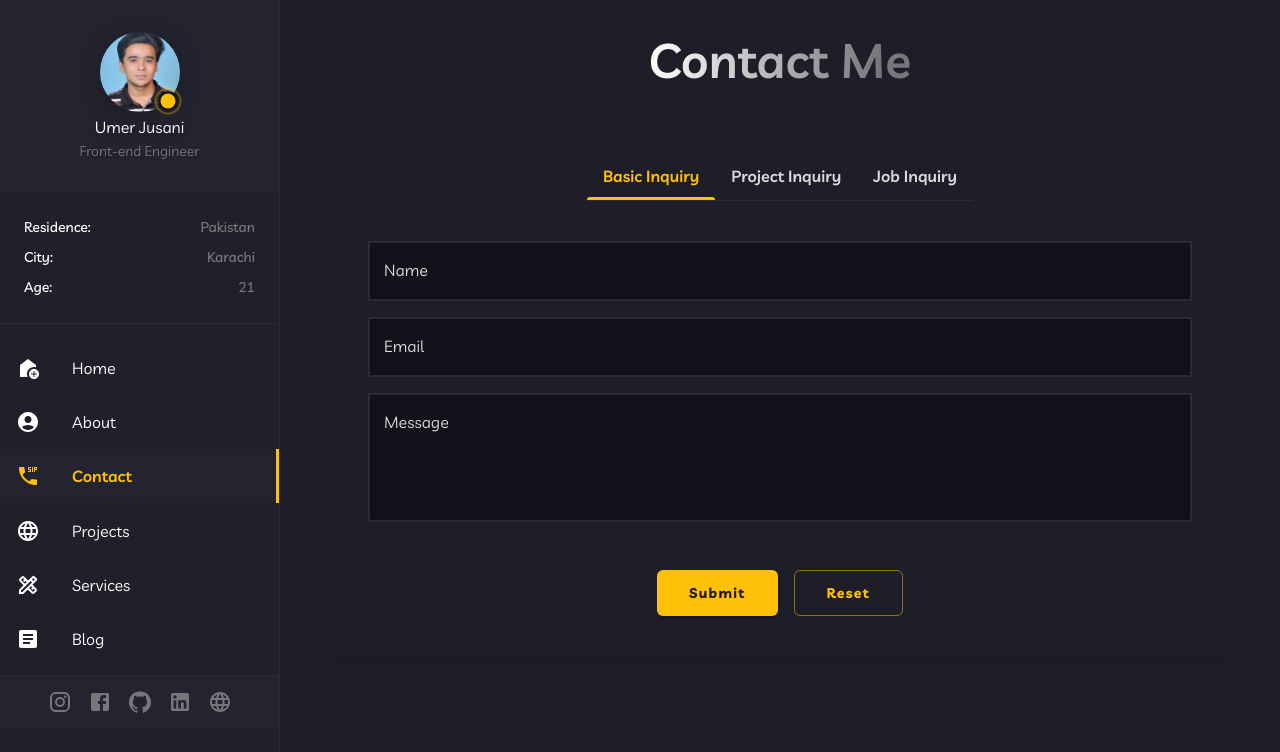
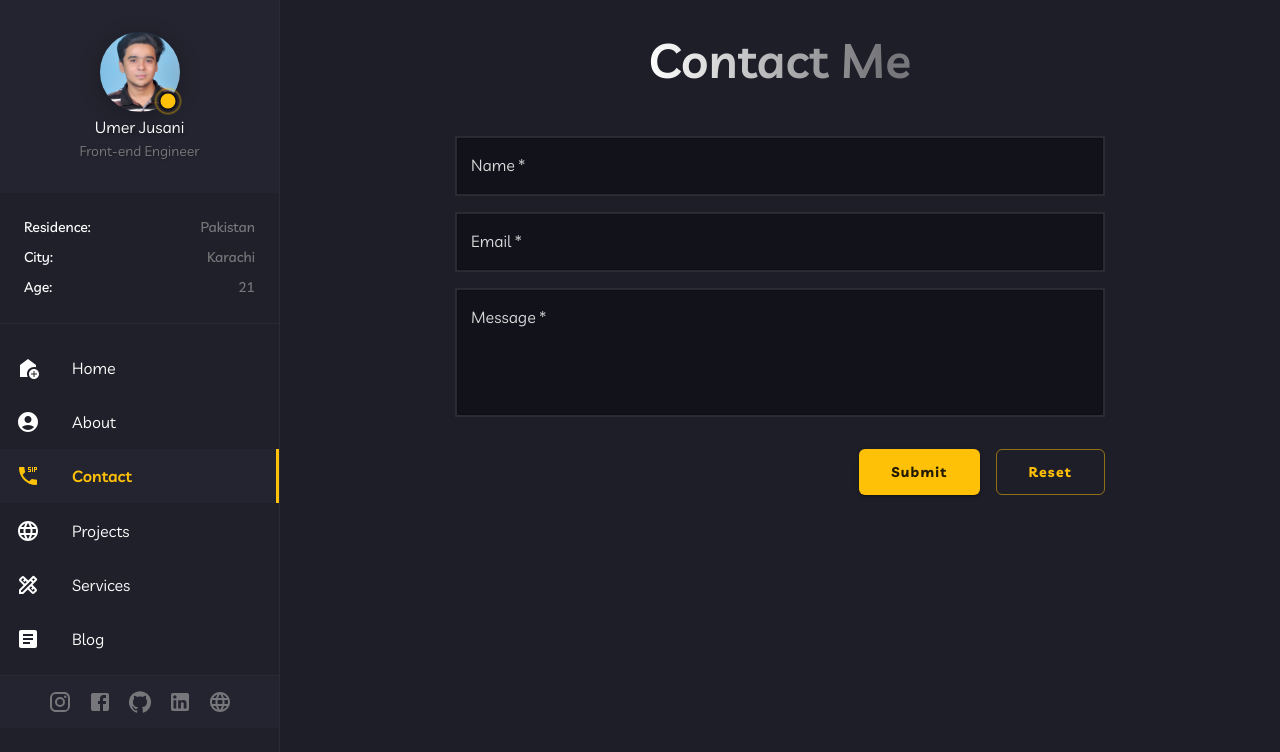
Before and after one commit to umer-jusani/portfolio-umerjusani, a Next.js app: page /dashboard/contact in a window 1280 px wide. Shown: the top 752 px of the page. Built offline with nearby package versions, Linux system fonts and the light colour scheme.

Commit message:
email sent from contact form done.

```diff
--- a/src/app/dashboard/contact/page.js
+++ b/src/app/dashboard/contact/page.js
@@ -1,11 +1,8 @@
 "use client"
-import { ContainerSpacerY, flowSpacer, SectionHeadingVariant } from '@/constant'
+import { flowSpacer, SectionHeadingVariant } from '@/constant'
 import BasicInquiryForm from '@/shared/components/contact-form/basic-inquiry-form/basicInquiryForm'
-import JobInquiryForm from '@/shared/components/contact-form/job-inquiry-form/jobInquiryForm'
-import ProjectInquiryForm from '@/shared/components/contact-form/project-inquiry-form/projectInquiryForm'
-import ContactTabPanel from '@/shared/components/contact-tab-panel/contactTabPanel'
 import { SectionHeading } from '@/shared/global-styling/Ui'
-import { Box, Container, Stack } from '@mui/material'
+import { Container, Stack, Box } from '@mui/material'
 
 const ContactPage = () => {
     return (
@@ -14,14 +11,10 @@ const ContactPage = () => {
                 <SectionHeading variant={SectionHeadingVariant}>Contact Me</SectionHeading>
 
                 {/* Form Section */}
-                <ContactTabPanel>
-                    {/* Basic Inquiry Form */}
-                    <BasicInquiryForm />
-                    {/* Project Inquiry Form */}
-                    <ProjectInquiryForm />
-                    {/* Job Inquiry Form */}
-                    <JobInquiryForm />
-                </ContactTabPanel>
+                <Box width={"min(650px, 100%)"}>
+                <BasicInquiryForm />
+                </Box>
+
             </Stack>
 
         </Container>
--- a/src/constant.js
+++ b/src/constant.js
@@ -121,7 +121,7 @@ export const projects = [
         title: "Linkedin Clone",
         image: LinkedinClone.src,
         description: "Linkedin Clone is a web application that allows users to watch Linkedin movies and shows.",
-        link: "https://careerbridge-umer.netlify.app/home",
+        link: "https://careerbridge-umer.netlify.app",
         technologies: [
             {
                 title: "React",
--- a/src/shared/components/contact-form/basic-inquiry-form/basicInquiryForm.js
+++ b/src/shared/components/contact-form/basic-inquiry-form/basicInquiryForm.js
@@ -1,45 +1,91 @@
+// "use client";
+// import { Stack } from '@mui/material';
+// import React from 'react'
+// import { useForm } from 'react-hook-form';
+// import InputField from '../../inputfield/InputField';
+// import UiButton from '@/shared/pure-components/button/button';
+
+// const BasicInquiryForm = () => {
+//     const { control, handleSubmit } = useForm();
+
+
+//     const onSubmit = (data) => {
+//     }
+
+//     return (
+//         <Stack>
+//         <Stack
+//           component="form"
+//           spacing={2}
+//           justifyContent="center"
+//           alignItems="center"
+//           action="https://formsubmit.co/el/xikuyu"
+//           method="POST"
+//         >
+//           {/* Optional: Hidden fields */}
+//           <input type="hidden" name="_captcha" value="false" />
+//           <input type="hidden" name="_next" value="https://google.com" />
+
+//           <InputField name="name" label="Name" required />
+//           <InputField name="email" label="Email" type="email" required />
+//           <InputField name="message" label="Message" minRows={4} multiline required />
+
+//           <Stack direction="row" spacing={2} justifyContent="flex-end" pt={4}>
+//             <UiButton variant="contained" color="primary" type="submit">
+//               Submit
+//             </UiButton>
+//             <UiButton variant="outlined" type="reset">
+//               Reset
+//             </UiButton>
+//           </Stack>
+//         </Stack>
+//       </Stack>
+//     )
+// }
+
+// export default BasicInquiryForm
+
 "use client";
-import { Stack } from '@mui/material';
-import React from 'react'
-import { useForm } from 'react-hook-form';
-import InputField from '../../inputfield/InputField';
-import UiButton from '@/shared/pure-components/button/button';
+import { Stack } from "@mui/material";
+import React from "react";
+import InputField from "../../inputfield/InputField";
+import UiButton from "@/shared/pure-components/button/button";
 
 const BasicInquiryForm = () => {
-    const { control, handleSubmit } = useForm();
+  return (
+    <Stack>
+      <form
+        action="https://formsubmit.co/044fdfa44cdc75fab56b24826d05131c"
+        method="POST"
+        style={{ display: "flex", flexDirection: "column", gap: "1rem" }}
+      >
+        {/* Hidden config inputs */}
+        {/* <input type="hidden" name="_captcha" value="false" /> */}
+        {/* <input type="hidden" name="_next" value="http://localhost:3000/dashboard/contact" /> */}
 
+        {/* Visible fields */}
+        <InputField name="name" label="Name" required />
+        <InputField name="email" label="Email" type="email" required />
+        <InputField
+          name="message"
+          label="Message"
+          multiline
+          minRows={4}
+          required
+        />
 
-    const onSubmit = (data) => {
-        console.log(data);
-    }
+        {/* Buttons */}
+        <Stack direction="row" spacing={2} justifyContent="flex-end" pt={2}>
+          <UiButton variant="contained" color="primary" type="submit">
+            Submit
+          </UiButton>
+          <UiButton variant="outlined" type="reset">
+            Reset
+          </UiButton>
+        </Stack>
+      </form>
+    </Stack>
+  );
+};
 
-    return (
-        <Stack>
-            <Stack component={"form"} spacing={2} onSubmit={handleSubmit(onSubmit)} justifyContent={"center"} alignItems={"center"} >
-                <InputField
-                    name={"name"}
-                    label={"Name"}
-                // control={control}
-                />
-                <InputField
-                    name={"email"}
-                    label={"Email"}
-                // control={control}
-                />
-                <InputField
-                    name={"message"}
-                    label={"Message"}
-                    minRows={4}
-                    multiline
-                // control={control}
-                />
-                <Stack direction={"row"} spacing={2} justifyContent={"flex-end"} pt={4} >
-                    <UiButton variant={"contained"} color={"primary"} type={"submit"} loading={true}>Submit</UiButton>
-                    <UiButton variant={"outlined"} type={"reset"}>Reset</UiButton>
-                </Stack>
-            </Stack>
-        </Stack>
-    )
-}
-
-export default BasicInquiryForm
+export default BasicInquiryForm;
--- a/src/shared/components/contact-form/job-inquiry-form/jobInquiryForm.js
+++ /dev/null
@@ -1,11 +0,0 @@
-import React from 'react'
-
-const JobInquiryForm = () => {
-  return (
-    <div>
-
-    </div>
-  )
-}
-
-export default JobInquiryForm
--- a/src/shared/components/contact-form/project-inquiry-form/projectInquiryForm.js
+++ /dev/null
@@ -1,44 +0,0 @@
-import { Stack } from '@mui/material'
-import React from 'react'
-import InputField from '../../inputfield/InputField'
-import { useForm } from 'react-hook-form';
-import UiButton from '@/shared/pure-components/button/button';
-
-const ProjectInquiryForm = () => {
-
-    const { control, handleSubmit } = useForm();
-
-    const onSubmit = (data) => {
-        console.log(data);
-    }
-
-    return (
-        <Stack>
-            <Stack component={"form"} spacing={2} onSubmit={handleSubmit(onSubmit)}>
-                <InputField
-                    name={"name"}
-                    label={"Name"}
-                    // control={control}
-                />
-                <InputField
-                    name={"email"}
-                    label={"Email"}
-                // control={control}
-                />
-                <InputField
-                    name={"message"}
-                    label={"Message"}
-                    minRows={4}
-                    multiline
-                // control={control}
-                />
-                <Stack direction={"row"} spacing={2} justifyContent={"flex-end"} pt={4} >
-                    <UiButton variant={"contained"} color={"primary"} type={"submit"} loading={true}>Submit</UiButton>
-                    <UiButton variant={"outlined"} type={"reset"}>Reset</UiButton>
-                </Stack>
-            </Stack>
-        </Stack>
-    )
-}
-
-export default ProjectInquiryForm
--- a/src/shared/components/contact-tab-panel/Ui.js
+++ /dev/null
@@ -1,37 +0,0 @@
-
-export const styles = {
-    tabPanelBox: {
-        width: '100%',
-        // bgcolor: 'background.paper',
-        borderRadius: 2,
-        boxShadow: '0 4px 20px rgba(0,0,0,0.08)',
-        p: 2,
-        display: 'flex',
-        flexDirection: 'column',
-        alignItems: 'center',
-    },
-    tabList: {
-        borderBottom: '1px solid',
-        borderColor: 'divider',
-        '& .MuiTabs-indicator': {
-            backgroundColor: 'primary.main',
-            height: 3,
-            borderRadius: '3px 3px 0 0',
-        },
-        mb: 2,
-    },
-    tab: {
-        textTransform: 'none',
-        fontWeight: 600,
-        fontSize: '1rem',
-        '&.Mui-selected': {
-            color: 'primary.main',
-        },
-    },
-    tabPanel: {
-        p: 3,
-        minHeight: '300px',
-        width: '100%',
-        textAlign: 'center',
-    }
-}
--- a/src/shared/components/contact-tab-panel/contactTabPanel.js
+++ /dev/null
@@ -1,76 +0,0 @@
-"use client"
-import * as React from 'react';
-import Box from '@mui/material/Box';
-import Tab from '@mui/material/Tab';
-import TabContext from '@mui/lab/TabContext';
-import TabList from '@mui/lab/TabList';
-import TabPanel from '@mui/lab/TabPanel';
-import { useTheme } from '@mui/material/styles';
-import { styles } from './Ui';
-
-const ContactTabPanel = ({ children }) => {
-    const [value, setValue] = React.useState('basic-inquiry');
-    const theme = useTheme();
-
-    // Convert children to array to access them by index
-    const childrenArray = React.Children.toArray(children);
-
-    const handleChange = (event, newValue) => {
-        setValue(newValue);
-    };
-
-    return (
-        <Box sx={styles.tabPanelBox}>
-            <TabContext value={value}>
-                <Box sx={{
-                    width: '100%',
-                    display: 'flex',
-                    justifyContent: 'center'
-                }}>
-                    <TabList
-                        onChange={handleChange}
-                        aria-label="contact inquiry tabs"
-                        sx={styles.tabList}
-                        centered
-                    >
-                        <Tab
-                            label="Basic Inquiry"
-                            value="basic-inquiry"
-                            sx={styles.tab}
-                        />
-                        <Tab
-                            label="Project Inquiry"
-                            value="project-inquiry-form"
-                            sx={styles.tab}
-                        />
-                        <Tab
-                            label="Job Inquiry"
-                            value="job-inquiry-form"
-                            sx={styles.tab}
-                        />
-                    </TabList>
-                </Box>
-                <TabPanel
-                    value="basic-inquiry"
-                    sx={styles.tabPanel}
-                >
-                    {childrenArray[0]}
-                </TabPanel>
-                <TabPanel
-                    value="project-inquiry-form"
-                    sx={styles.tabPanel}
-                >
-                    {childrenArray[1]}
-                </TabPanel>
-                <TabPanel
-                    value="job-inquiry-form"
-                    sx={styles.tabPanel}
-                >
-                    {childrenArray[2]}
-                </TabPanel>
-            </TabContext>
-        </Box>
-    )
-}
-
-export default ContactTabPanel
--- a/src/shared/components/inputfield/InputField.js
+++ b/src/shared/components/inputfield/InputField.js
@@ -23,6 +23,7 @@ const InputField = ({
     return (
       <TextField
         type={type}
+        name={name} // ✅ Required for form submission!
         error={rest.error}
         helperText={rest.errorMessage}
         label={label}
```
Also changed, not shown: src/app/dashboard/home/page.js (+2 -43 lines).
